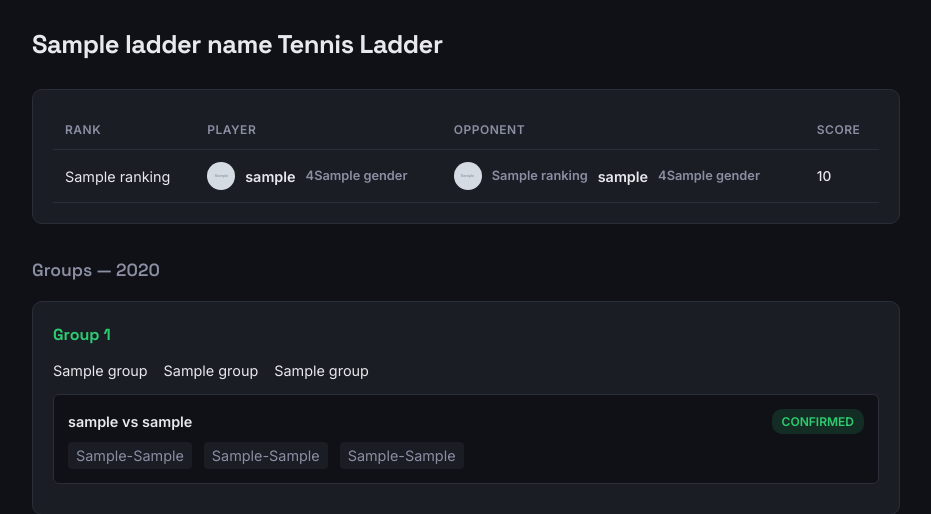
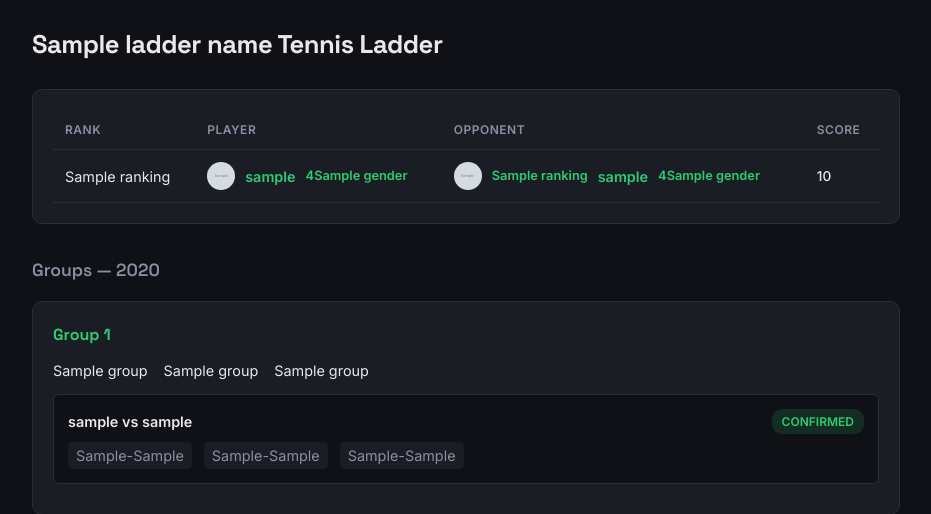
Before and after one commit to kaplanae/rallyrung, a Flask app: template templates/ladder.html in a window 1280 px wide. Shown: the part 77-591 px from the top of the page, without its empty margins (174-1105 px from the left). Run offline with Flask 3, Linux system fonts and the light colour scheme; the template is opened without the code that fills it: most values are stand-ins (such as "Sample title", 1, 10 or a date in 2020); grey boxes marked "Sample" are stand-in pictures; some libraries are stand-ins or nearby versions.

Commit message:
Highlight winner name in green on ladder page for better visibility
Co-Authored-By: Claude Opus 4.6 <noreply@anthropic.com>

```diff
--- a/templates/ladder.html
+++ b/templates/ladder.html
@@ -24,20 +24,20 @@
             <tr>
                 <td>{{ r.player.ranking }}</td>
                 <td>
-                    <div class="player-cell" {% if r.winner_id == r.player.id %}style="font-weight: 700;"{% endif %}>
+                    <div class="player-cell" {% if r.winner_id == r.player.id %}style="font-weight: 700; color: #2ecc71;"{% endif %}>
                         {% if r.player.profile_picture %}
                             <img src="{{ r.player.profile_picture }}" alt="">
                         {% endif %}
-                        {{ r.player.username }} <span style="font-size: 0.8rem; color: var(--text-muted);">{{ r.player.ntrp_rating or '' }}{{ r.player.gender or '' }}</span>
+                        {{ r.player.username }} <span style="font-size: 0.8rem; color: {% if r.winner_id == r.player.id %}#2ecc71{% else %}var(--text-muted){% endif %};">{{ r.player.ntrp_rating or '' }}{{ r.player.gender or '' }}</span>
                     </div>
                 </td>
                 <td>
                     {% if r.opponent %}
-                    <div class="player-cell" {% if r.winner_id == r.opponent.id %}style="font-weight: 700;"{% endif %}>
+                    <div class="player-cell" {% if r.winner_id == r.opponent.id %}style="font-weight: 700; color: #2ecc71;"{% endif %}>
                         {% if r.opponent.profile_picture %}
                             <img src="{{ r.opponent.profile_picture }}" alt="">
                         {% endif %}
-                        <span style="font-size: 0.8rem; color: var(--text-muted);">{{ r.opponent.ranking }}</span> {{ r.opponent.username }} <span style="font-size: 0.8rem; color: var(--text-muted);">{{ r.opponent.ntrp_rating or '' }}{{ r.opponent.gender or '' }}</span>
+                        <span style="font-size: 0.8rem; color: {% if r.winner_id == r.opponent.id %}#2ecc71{% else %}var(--text-muted){% endif %};">{{ r.opponent.ranking }}</span> {{ r.opponent.username }} <span style="font-size: 0.8rem; color: {% if r.winner_id == r.opponent.id %}#2ecc71{% else %}var(--text-muted){% endif %};">{{ r.opponent.ntrp_rating or '' }}{{ r.opponent.gender or '' }}</span>
                     </div>
                     {% else %}
                         <span style="color: var(--text-muted);">—</span>
```
